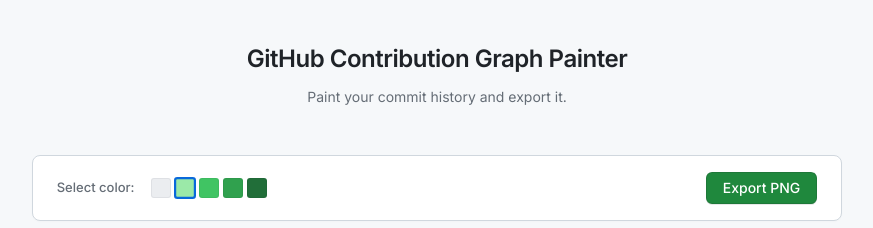
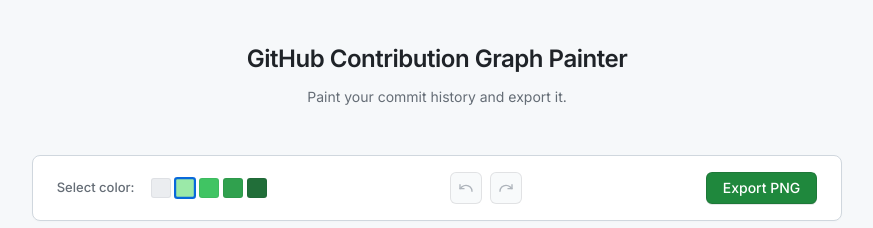
Before and after one commit to zaxwebs/paint-github-graph, a React (Vite) app: page / in a window 1280 px wide. Shown: the top 228 px of the page, without its empty margins (203-1076 px from the left). Built offline with nearby package versions, Linux system fonts and the light colour scheme.

Commit message:
added undo and redo

```diff
--- a/package.json
+++ b/package.json
@@ -12,6 +12,7 @@
   "dependencies": {
     "classnames": "^2.5.1",
     "html-to-image": "^1.11.13",
+    "lucide-react": "^0.562.0",
     "react": "^19.2.0",
     "react-dom": "^19.2.0"
   },
--- a/src/App.css
+++ b/src/App.css
@@ -64,6 +64,51 @@
   background-color: #1a7f37;
   box-shadow: inset 0 1px 0 rgba(27, 31, 35, 0.2);
 }
+
+/* History Buttons */
+.history-controls {
+  display: flex;
+  gap: 8px;
+}
+
+.history-btn {
+  background-color: #f6f8fa;
+  color: #24292f;
+  border: 1px solid rgba(27, 31, 35, 0.15);
+  border-radius: 6px;
+  padding: 0;
+  width: 32px;
+  height: 32px;
+  display: flex;
+  align-items: center;
+  justify-content: center;
+  font-size: 14px;
+  font-weight: 500;
+  font-family: inherit;
+  cursor: pointer;
+  box-shadow: 0 1px 0 rgba(27, 31, 35, 0.04);
+  transition: background-color 0.2s cubic-bezier(0.3, 0, 0.5, 1);
+}
+
+.history-btn:hover:not(:disabled) {
+  background-color: #ebecf0;
+  border-color: rgba(27, 31, 35, 0.15);
+}
+
+.history-btn:active:not(:disabled) {
+  background-color: #dfe1e5;
+  box-shadow: inset 0 1px 0 rgba(27, 31, 35, 0.1);
+}
+
+.history-btn:disabled {
+  color: #8c959f;
+  background-color: #f6f8fa;
+  border-color: rgba(27, 31, 35, 0.15);
+  cursor: default;
+  box-shadow: none;
+  opacity: 0.7;
+}
+
 
 /* Canvas Area */
 .canvas-area {
--- a/src/App.jsx
+++ b/src/App.jsx
@@ -1,5 +1,6 @@
-import { useState, useRef } from 'react';
+import { useState, useRef, useEffect, useCallback } from 'react';
 import { toPng } from 'html-to-image';
+import { Undo, Redo } from 'lucide-react';
 import ContributionGrid from './components/ContributionGrid';
 import ColorPalette from './components/ColorPalette';
 import './App.css';
@@ -9,13 +10,87 @@
   const [selectedColor, setSelectedColor] = useState(1);
   const gridRef = useRef(null);
 
+  // History State
+  const [history, setHistory] = useState([{}]);
+  const [historyIndex, setHistoryIndex] = useState(0);
+
+  // Refs for tracking drag state and current data without re-triggering effects
+  const isDrawingRef = useRef(false);
+  const gridDataRef = useRef({});
+
+  // Sync gridDataRef with gridData
+  useEffect(() => {
+    gridDataRef.current = gridData;
+  }, [gridData]);
+
+  const undo = useCallback(() => {
+    if (historyIndex > 0) {
+      const newIndex = historyIndex - 1;
+      setHistoryIndex(newIndex);
+      setGridData(history[newIndex]);
+    }
+  }, [historyIndex, history]);
+
+  const redo = useCallback(() => {
+    if (historyIndex < history.length - 1) {
+      const newIndex = historyIndex + 1;
+      setHistoryIndex(newIndex);
+      setGridData(history[newIndex]);
+    }
+  }, [historyIndex, history]);
+
   const handleInteract = (col, row) => {
+    isDrawingRef.current = true;
     const key = `${col}-${row}`;
-    setGridData((prev) => ({
-      ...prev,
-      [key]: selectedColor
-    }));
+    setGridData((prev) => {
+      // Optimization: if color hasn't changed, don't update state
+      if (prev[key] === selectedColor) return prev;
+      return {
+        ...prev,
+        [key]: selectedColor
+      };
+    });
   };
+
+  // Global Event Listeners for MouseUp (end of stroke) and Keyboard Shortcuts
+  useEffect(() => {
+    const handleMouseUp = () => {
+      if (isDrawingRef.current) {
+        isDrawingRef.current = false;
+        const currentGrid = gridDataRef.current;
+        const previousGrid = history[historyIndex];
+
+        // Only push to history if state actually changed
+        if (JSON.stringify(currentGrid) !== JSON.stringify(previousGrid)) {
+          const newHistory = history.slice(0, historyIndex + 1);
+          newHistory.push(currentGrid);
+          setHistory(newHistory);
+          setHistoryIndex(newHistory.length - 1);
+        }
+      }
+    };
+
+    const handleKeyDown = (e) => {
+      // Undo: Ctrl+Z
+      if ((e.ctrlKey || e.metaKey) && e.key === 'z' && !e.shiftKey) {
+        e.preventDefault();
+        undo();
+      }
+      // Redo: Ctrl+Y or Ctrl+Shift+Z
+      if ((e.ctrlKey || e.metaKey) && (e.key === 'y' || (e.key === 'z' && e.shiftKey))) {
+        e.preventDefault();
+        redo();
+      }
+    };
+
+    window.addEventListener('mouseup', handleMouseUp);
+    window.addEventListener('keydown', handleKeyDown);
+
+    return () => {
+      window.removeEventListener('mouseup', handleMouseUp);
+      window.removeEventListener('keydown', handleKeyDown);
+    };
+  }, [history, historyIndex, undo, redo]);
 
   const handleExportFixedSize = async () => {
     if (!gridRef.current) return;
@@ -99,6 +174,28 @@
             selectedColor={selectedColor}
             onColorSelect={setSelectedColor}
           />
+
+          <div className="history-controls">
+            <button
+              className="history-btn"
+              onClick={undo}
+              disabled={historyIndex <= 0}
+              title="Undo (Ctrl+Z)"
+              aria-label="Undo"
+            >
+              <Undo size={16} />
+            </button>
+            <button
+              className="history-btn"
+              onClick={redo}
+              disabled={historyIndex >= history.length - 1}
+              title="Redo (Ctrl+Y or Ctrl+Shift+Z)"
+              aria-label="Redo"
+            >
+              <Redo size={16} />
+            </button>
+          </div>
+
           <button className="export-btn" onClick={handleExportFixedSize}>
             Export PNG
           </button>
```
Also changed, not shown: 1 other file (tests, documents, lock files or other folders).
